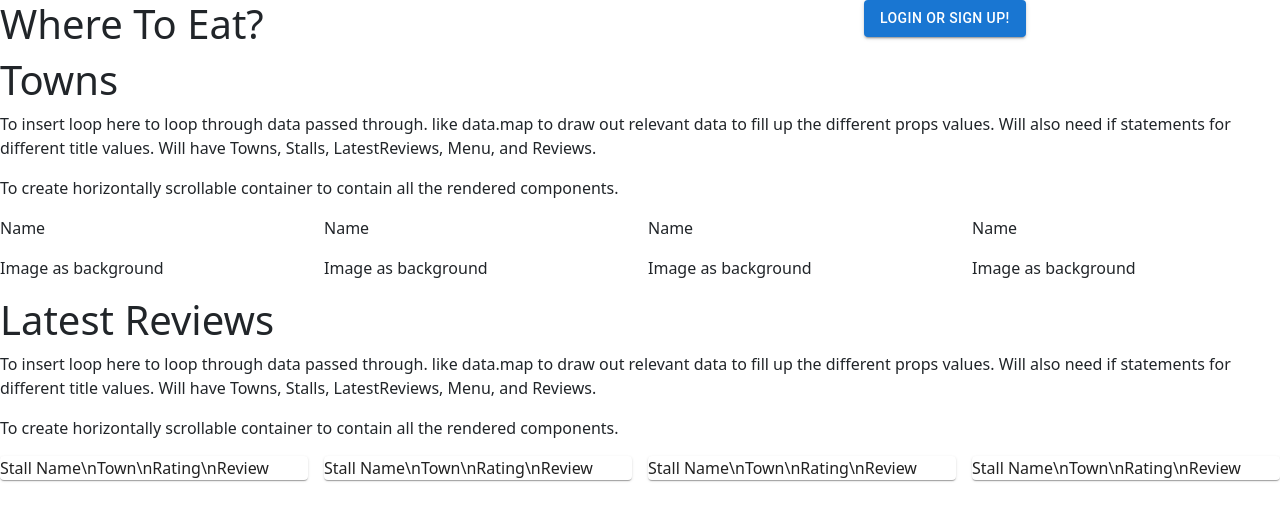
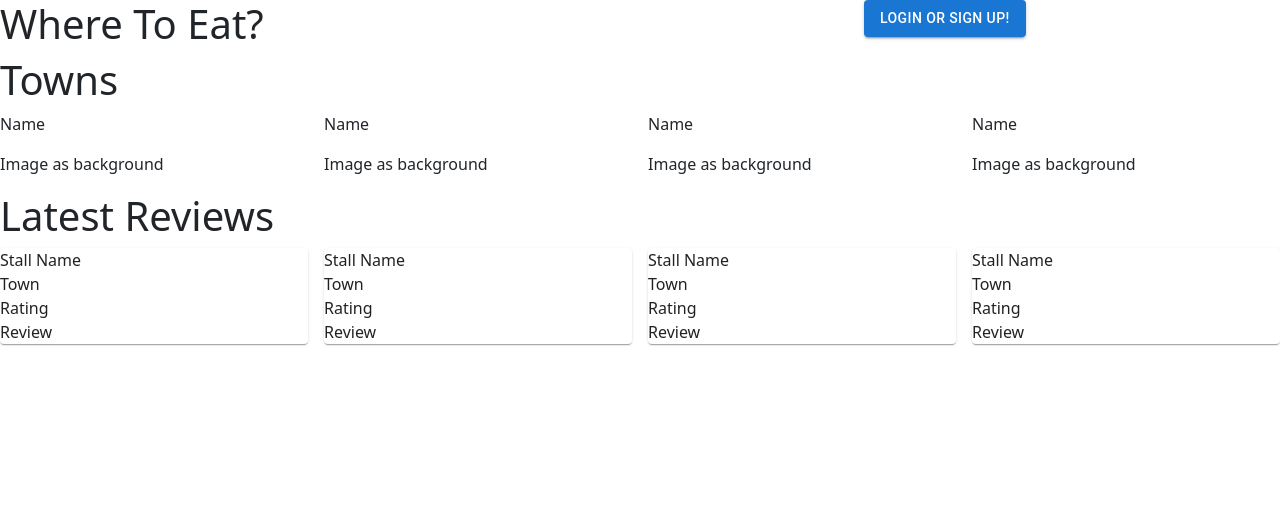
Before and after one commit to sundriedtomato12/project4-foodapp, a React app: page /town/1 in a window 1280 px wide. Shown: the top 520 px of the page. Built offline with nearby package versions, Linux system fonts and the light colour scheme.

Commit message:
built the other smaller components like review, menu item

```diff
--- a/src/components/Review.jsx
+++ b/src/components/Review.jsx
@@ -5,7 +5,15 @@ export default function Review() {
   return (
     <Grid item xs={3}>
       <Paper className="Review">
-        <p>Stall Name\nTown\nRating\nReview</p>
+        <p>
+          Stall Name
+          <br />
+          Town
+          <br />
+          Rating
+          <br />
+          Review
+        </p>
       </Paper>
     </Grid>
   );
--- a/src/components/Row.jsx
+++ b/src/components/Row.jsx
@@ -9,6 +9,9 @@ export default function Row({ title }) {
   // will just need to input different data for the props
   const titleClassName = title.toLowerCase().replace(/\s+/g, "-");
   let rowComponents;
+  // need to create loops to render out the data for each respective row
+  // also need to put them in horizontal scrollable containers
+  //just rendering out a standard few boxes for now
   switch (title) {
     // Just rendering out 4 towns here first. when routes are done, will do loop to map and render
     case "Towns":
@@ -48,16 +51,6 @@ export default function Row({ title }) {
     <>
       <div className={titleClassName}>
         <h1 className={titleClassName}>{title}</h1>
-        <p>
-          To insert loop here to loop through data passed through. like data.map
-          to draw out relevant data to fill up the different props values. Will
-          also need if statements for different title values. Will have Towns,
-          Stalls, LatestReviews, Menu, and Reviews.
-        </p>
-        <p>
-          To create horizontally scrollable container to contain all the
-          rendered components.
-        </p>
         {rowComponents}
       </div>
     </>
```
Also changed, not shown: src/components/MenuItem.jsx (+18 -0 lines), src/components/Stall.jsx (+18 -0 lines).
